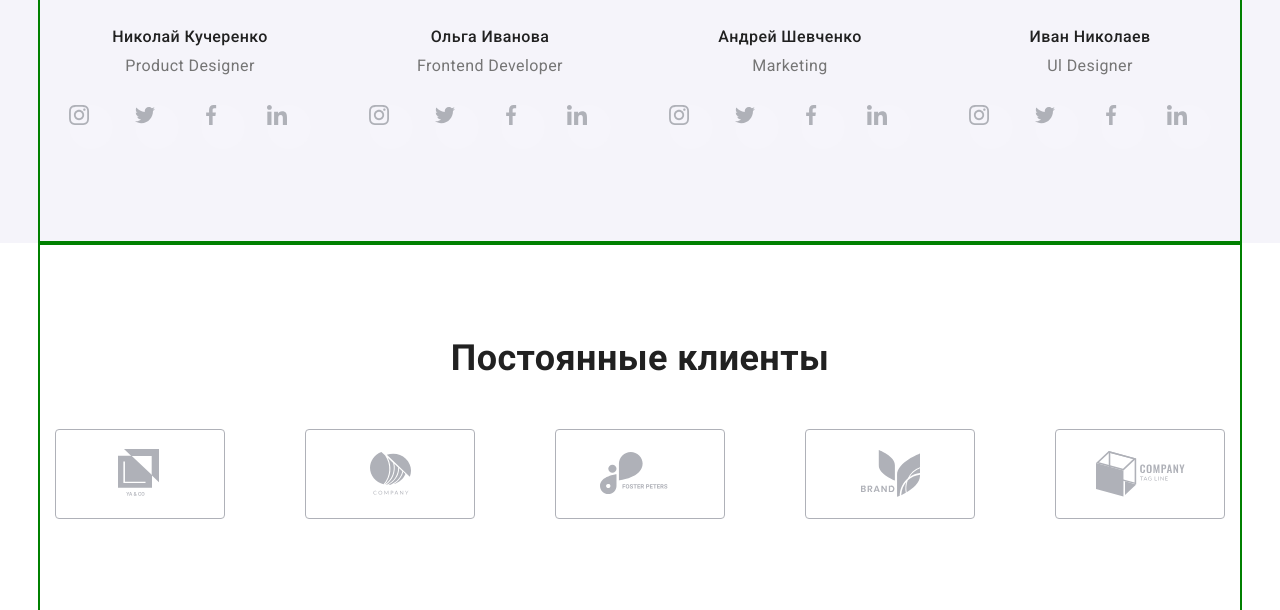
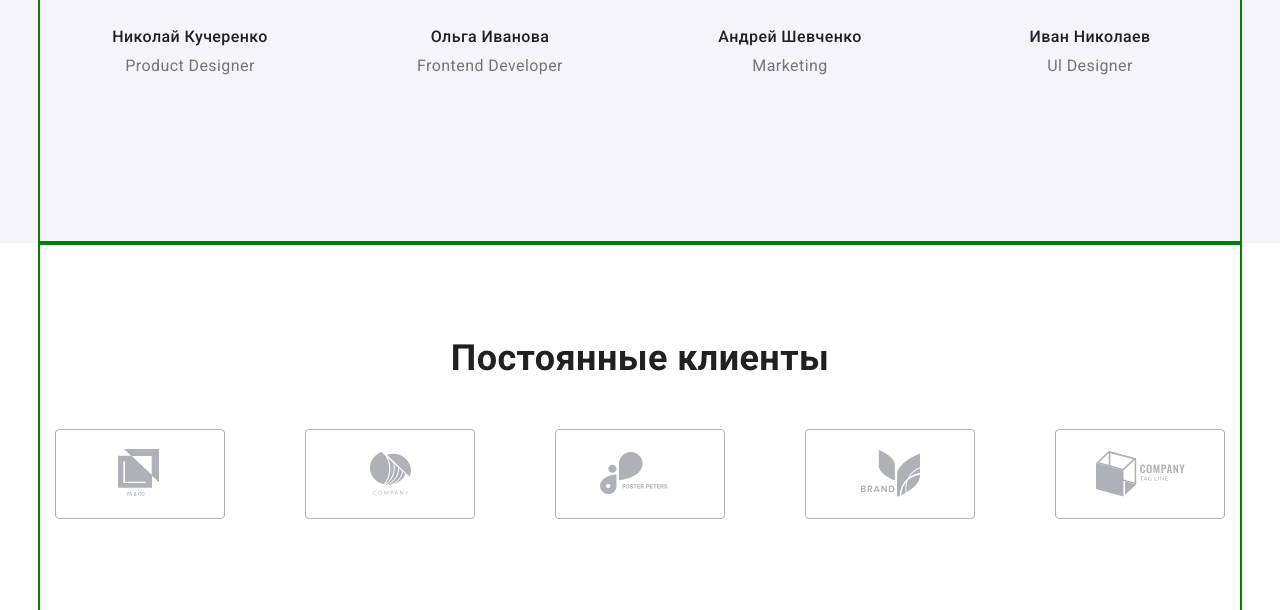
Before and after one commit to AnnaLypska/goit-markup-hw-04, a plain HTML site: page index.html in a window 1280 px wide. Shown: the part 2115-2725 px from the top of the page. Drawn offline with Linux system fonts and the light colour scheme; files whose address does not match are found by name.

Commit message:
hw4 without img

```diff
--- a/index.html
+++ b/index.html
@@ -8,7 +8,7 @@
     <link rel="stylesheet" href="./css/normalize.css">
     <link rel="stylesheet" href="../goit-markup-hw-04/css/style.css">
 </head>
-<bod>
+<body>
 
     <!--HEADER-->
      <header class="header">
@@ -97,7 +97,7 @@
                 </li>
             </ul>
 
-        </div class="container">
+        </div>
         </section>
 
 
@@ -112,18 +112,10 @@
                          <h3 class="section-title-our-team-names"> Николай Кучеренко</h3>
                          <p class="description-our-team"> Product Designer</p>
                          <ul class="social-list">
-                            <li class="social-list-items list">
-                                <img class="social-list-items-link" src="./image/instagram2.svg" aria-label="Twitter icon" alt="Инстаграм">
-                            </li>
-                            <li class="social-list-items list">
-                                <img class="social-list-items-link" src="./image/twitter1.svg" aria-label="Twitter icon"></a>
-                            </li>
-                            <li class="social-list-items list">
-                                <img class="social-list-items-link" src="./image/facebook1.svg" aria-label="Facebook icon"></a>
-                            </li>
-                            <li class="social-list-items list">
-                                <img class="social-list-items-link" src="./image/linkedin1.svg" aria-label="Linkedyn icon"></a>
-                            </li>
+                            <li class="social-list-items list"> </li>
+                            <li class="social-list-items list"> </li>
+                            <li class="social-list-items list"> </li>
+                            <li class="social-list-items list"> </li>
                         </ul>
                     </li>
 
@@ -132,18 +124,10 @@
                          <h3 class="section-title-our-team-names"> Ольга Иванова </h3>
                          <p class="description-our-team"> Frontend Developer </p>
                          <ul class="social-list">
-                            <li class="social-list-items list">
-                                <img class="social-list-items-link" src="./image/instagram2.svg" aria-label="Twitter icon" alt="Инстаграм">
-                            </li>
-                            <li class="social-list-items list">
-                                <img class="social-list-items-link" src="./image/twitter1.svg" aria-label="Twitter icon"></a>
-                            </li>
-                            <li class="social-list-items list">
-                                <img class="social-list-items-link" src="./image/facebook1.svg" aria-label="Facebook icon"></a>
-                            </li>
-                            <li class="social-list-items list">
-                                <img class="social-list-items-link" src="./image/linkedin1.svg" aria-label="Linkedyn icon"></a>
-                            </li>
+                            <li class="social-list-items list"> </li>
+                            <li class="social-list-items list"> </li>
+                            <li class="social-list-items list"> </li>
+                            <li class="social-list-items list"> </li>
                          </ul>
                     </li>
 
@@ -152,18 +136,10 @@
                         <h3 class="section-title-our-team-names"> Андрей Шевченко</h3>
                         <p class="description-our-team"> Marketing</p>
                         <ul class="social-list">
-                            <li class="social-list-items list">
-                                <img class="social-list-items-link" src="./image/instagram2.svg" aria-label="Twitter icon" alt="Инстаграм">
-                            </li>
-                            <li class="social-list-items list">
-                                <img class="social-list-items-link" src="./image/twitter1.svg" aria-label="Twitter icon"></a>
-                            </li>
-                            <li class="social-list-items list">
-                                <img class="social-list-items-link" src="./image/facebook1.svg" aria-label="Facebook icon"></a>
-                            </li>
-                            <li class="social-list-items list">
-                                <img class="social-list-items-link" src="./image/linkedin1.svg" aria-label="Linkedyn icon"></a>
-                            </li>
+                            <li class="social-list-items list"> </li>
+                            <li class="social-list-items list"> </li>
+                            <li class="social-list-items list"> </li>
+                            <li class="social-list-items list"> </li>
                         </ul>
                     </li>
 
@@ -172,18 +148,10 @@
                          <h3 class="section-title-our-team-names"> Иван Николаев</h3>
                          <p class="description-our-team">Ul Designer</p>
                          <ul class="social-list">
-                            <li class="social-list-items list">
-                                <img class="social-list-items-link" src="./image/instagram2.svg" aria-label="Twitter icon" alt="Инстаграм">
-                            </li>
-                            <li class="social-list-items list">
-                                <img class="social-list-items-link" src="./image/twitter1.svg" aria-label="Twitter icon"></a>
-                            </li>
-                            <li class="social-list-items list">
-                                <img class="social-list-items-link" src="./image/facebook1.svg" aria-label="Facebook icon"></a>
-                            </li>
-                            <li class="social-list-items list">
-                                <img class="social-list-items-link" src="./image/linkedin1.svg" aria-label="Linkedyn icon"></a>
-                            </li>
+                            <li class="social-list-items list"> </li>
+                            <li class="social-list-items list"> </li>
+                            <li class="social-list-items list"> </li>
+                            <li class="social-list-items list"> </li>
                          </ul>
                     </li>
                 </ul>
@@ -253,16 +221,16 @@
              <b class="contacts-join-f">Присоединяйтесь</b>
              <ul class="items">
                 <li class="social-list-items list Instagram">
-                    <img class="social-list-items-link " src="" aria-label="Instagram"></a>
+
                 </li>
                 <li class="social-list-items list Twitter">
-                    <img class="social-list-items-link " src="" aria-label="Twitter icon"></a>
+
                 </li>
                 <li class="social-list-items list Facebook">
-                    <img class="social-list-items-link " src="" aria-label="Facebook icon"></a>
+
                 </li>
                 <li class="social-list-items list Linkedyn">
-                    <img class="social-list-items-link " src="" aria-label="Linkedyn icon"></a>
+
                 </li>
             </ul>
         </div>
@@ -277,10 +245,3 @@
 
 </body>
 </html>
-
-
-<!--Raleway bold
- Roboto medium
- Roboto black
- Roboto bold
- Roboto regular-->
```
